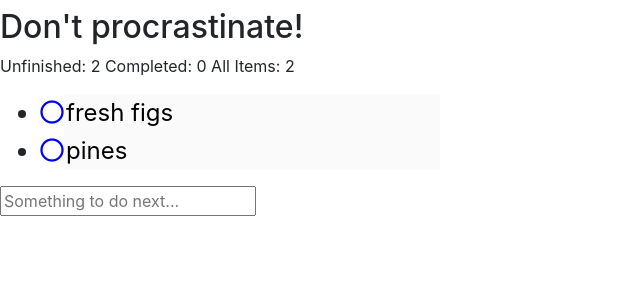
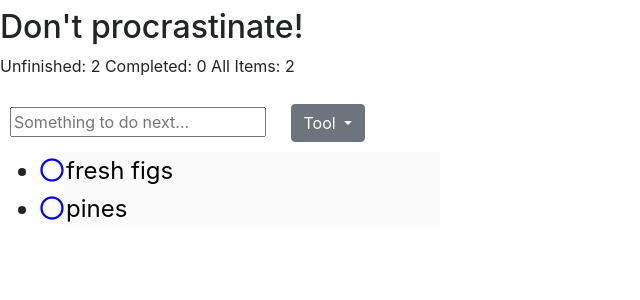
Before and after one commit to FanchenBao/Web_Dev_Practice, a PHP site: page /p4/todolist.html in a window 1280 px wide. Shown: the part 48-348 px from the top of the page, without its empty margins (0-640 px from the left). Run offline with PHP 8.4, Linux system fonts and the light colour scheme.

Commit message:
begin to add drop down menu for additional functionalities

```diff
--- a/p4/myStyle.css
+++ b/p4/myStyle.css
@@ -1,3 +1,8 @@
+.inline {
+  display: inline-block;
+  margin:10px;
+}
+
 .item{
   font-size:24px;
 }
--- a/p4/todolist.html
+++ b/p4/todolist.html
@@ -25,18 +25,33 @@
           All Items: <span id='allItems'></span>
         </p>
       </div>
+
+      <!-- user input new item to do-->
+      <div class='inline'><input type="text" id="itemDescription" placeholder="Something to do next..."></div>
+
+      <!--      dropdown button for some functionality-->
+      <div class="inline dropdown">
+        <button class="btn btn-secondary dropdown-toggle" type="button" id="dropdownMenuButton" data-toggle="dropdown" aria-haspopup="true" aria-expanded="false">
+          Tool
+        </button>
+        <div class="dropdown-menu" aria-labelledby="dropdownMenuButton">
+          <a class="dropdown-item" id='markAllComplete' href="#">Mark All Complete</a>
+          <a class="dropdown-item" id='group' href="#">Group</a>
+          <a class="dropdown-item" id='sort' href="#">Sort</a>
+          <div class="dropdown-divider"></div>
+          <a class="dropdown-item" id='removeCompleted' href="#">Remove Completed</a>
+          <a class="dropdown-item" id='removeUnfinished' href="#">Remove Unfinished</a>
+          <a class="dropdown-item" id='removeAll' href="#">Remove All</a>
+        </div>
+      </div>
       <ul>
         <li class="item">
-          <i id="check" class="far fa-circle"></i><input type='text' class='hot' value='fresh figs' disabled='true'><i id='trashcan' class="far fa-trash-alt"></i>
+          <i id="check" class="far fa-circle"></i><input type='text' class='itemName hot' value='fresh figs' disabled='true'><i id='trashcan' class="far fa-trash-alt"></i>
         </li>
         <li class="item">
-          <i id="check" class="far fa-circle"></i><input type='text' class='hot' value="pines" disabled="true"><i id='trashcan' class="far fa-trash-alt"></i>
+          <i id="check" class="far fa-circle"></i><input type='text' class='itemName hot' value="pines" disabled="true"><i id='trashcan' class="far fa-trash-alt"></i>
         </li>
       </ul>
-
-      <input type="text" id="itemDescription" placeholder="Something to do next...">
-
-
     </div>
 
     <!-- jQuery first, then Popper.js, then Bootstrap JS CDN -->
--- a/p4/todolist.js
+++ b/p4/todolist.js
@@ -9,8 +9,8 @@ $(function() {
 
   // ITEM COUNTER
   function updateCount() {                       // Create function to update counter
-    $('#unfinished').text($('input[class=hot]').length); // count unfinished items
-    $('#completed').text($('input[class=complete]').length); // count completed items
+    $('#unfinished').text($('.itemName.hot').length); // count unfinished items
+    $('#completed').text($('.itemName.complete').length); // count completed items
     $('#allItems').text($('li').length); // count all items
   }
   updateCount();
@@ -18,7 +18,7 @@ $(function() {
   // Add new item to the list via input
   $('#itemDescription').change(function(){
     itemStr = $(this).val();
-    $list.append('<li class=\'item\'><input type=\'text\' class=\'hot\' value=\'' + itemStr + '\' disabled=\'true\'></li>'); // add item
+    $list.append('<li class=\'item\'><input type=\'text\' class=\'itemName hot\' value=\'' + itemStr + '\' disabled=\'true\'></li>'); // add item
     let newItem = $list.children().last();
     newItem.append('<i id=\'trashcan\' class="far fa-trash-alt"></i>'); // add trashcan icon
     newItem.find('#trashcan').hide(); // hide the trashcan icon initially
@@ -28,8 +28,8 @@ $(function() {
   });
 
   // Hover over item to show trashcan icon
-  $list.on('mouseenter mouseleave', 'li', function(){
-    $(this).find('#trashcan').toggle();
+  $list.on('mouseenter mouseleave', '.itemName', function(e){
+    $(e.target).next().toggle();
   });
 
   // Click trashcan icon to delete an item
```
